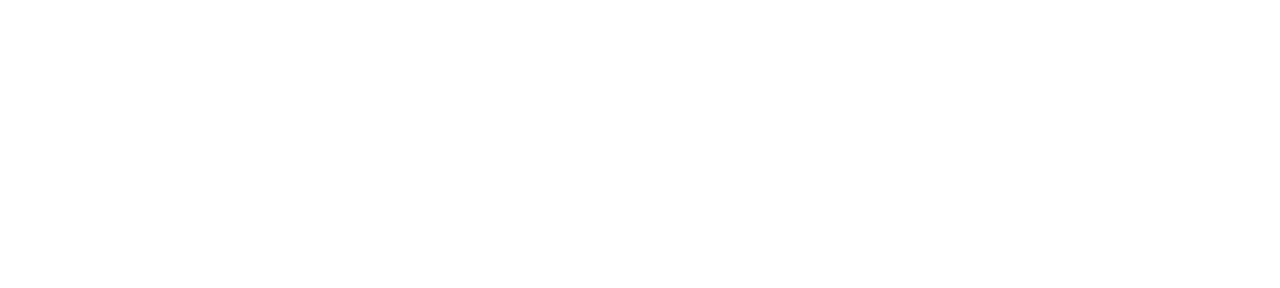
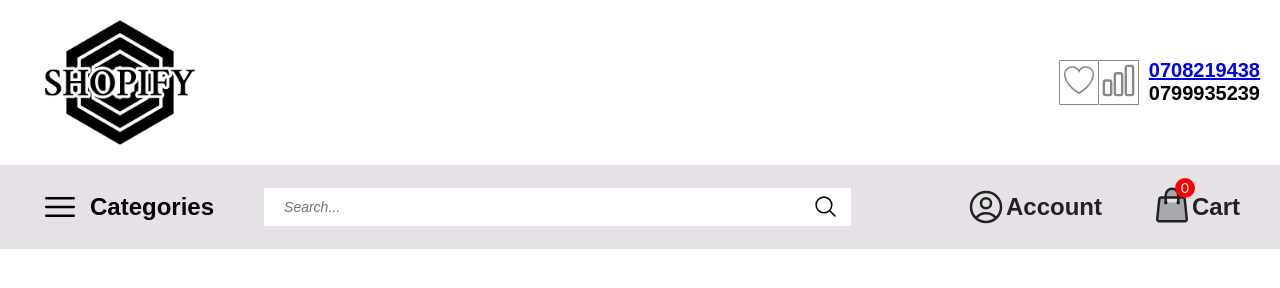
Before and after one commit to Heshbon96/Shopify, a plain HTML site: page index.html in a window 1280 px wide. Drawn offline with Linux system fonts and the light colour scheme.

Commit message:
pull section

```diff
--- a/index.html
+++ b/index.html
@@ -1,13 +1,131 @@
 <!DOCTYPE html>
 <html lang="en">
-<head>
-    <meta charset="UTF-8">
-    <meta name="viewport" content="width=device-width, initial-scale=1.0">
+  <head>
+    <meta charset="UTF-8" />
+    <meta name="viewport" content="width=device-width, initial-scale=1.0" />
     <title>Document</title>
-    <link rel="stylesheet" href="style.css">
+    <link rel="stylesheet" href="style.css" />
     <script src="script.js" defer></script>
-</head>
-<body>
+  </head>
+  <body>
+    <section class="hero-section">
+      <nav>
+        <div class="nav-logo">
+          <img
+            class="shopify-logo"
+            src="logo.png"
+            alt="logo image for Shopify"
+          />
+          <div class="contacts">
+            <div class="like-buttons">
+              <a href="#">
+                <svg
+                  xmlns="http://www.w3.org/2000/svg"
+                  fill="none"
+                  viewBox="0 0 24 24"
+                  strokeWidth="{1.5}"
+                  stroke="currentColor"
+                  className="w-6 h-6"
+                >
+                  <path
+                    strokeLinecap="round"
+                    strokeLinejoin="round"
+                    d="M21 8.25c0-2.485-2.099-4.5-4.688-4.5-1.935 0-3.597 1.126-4.312 2.733-.715-1.607-2.377-2.733-4.313-2.733C5.1 3.75 3 5.765 3 8.25c0 7.22 9 12 9 12s9-4.78 9-12z"
+                  />
+                </svg>
+              </a>
+              <a href="#">
+                <svg
+                  xmlns="http://www.w3.org/2000/svg"
+                  fill="none"
+                  viewBox="0 0 24 24"
+                  stroke-width="1.5"
+                  stroke="currentColor"
+                  class="w-6 h-6"
+                >
+                  <path
+                    stroke-linecap="round"
+                    stroke-linejoin="round"
+                    d="M3 13.125C3 12.504 3.504 12 4.125 12h2.25c.621 0 1.125.504 1.125 1.125v6.75C7.5 20.496 6.996 21 6.375 21h-2.25A1.125 1.125 0 013 19.875v-6.75zM9.75 8.625c0-.621.504-1.125 1.125-1.125h2.25c.621 0 1.125.504 1.125 1.125v11.25c0 .621-.504 1.125-1.125 1.125h-2.25a1.125 1.125 0 01-1.125-1.125V8.625zM16.5 4.125c0-.621.504-1.125 1.125-1.125h2.25C20.496 3 21 3.504 21 4.125v15.75c0 .621-.504 1.125-1.125 1.125h-2.25a1.125 1.125 0 01-1.125-1.125V4.125z"
+                  />
+                </svg>
+              </a>
+            </div>
+            <div class="contact-numbers">
+              <a href="tel:+254708219438"><p>0708219438</p></a>
+              <p>0799935239</p>
+            </div>
+          </div>
+        </div>
+        <div class="search-container">
+          <div class="categories">
+            <svg
+              xmlns="http://www.w3.org/2000/svg"
+              fill="none"
+              viewBox="0 0 24 24"
+              stroke-width="1.5"
+              stroke="currentColor"
+              class="w-6 h-6"
+            >
+              <path
+                stroke-linecap="round"
+                stroke-linejoin="round"
+                d="M3.75 6.75h16.5M3.75 12h16.5m-16.5 5.25h16.5"
+              />
+            </svg>
+            <h2>Categories</h2>
+          </div>
+          <div class="search-bar">
+            <input type="search" placeholder="Search..." />
+            <svg
+              class="search-icon"
+              xmlns="http://www.w3.org/2000/svg"
+              fill="none"
+              viewBox="0 0 24 24"
+              stroke-width="1.5"
+              stroke="currentColor"
+              class="w-6 h-6"
+            >
+              <path
+                stroke-linecap="round"
+                stroke-linejoin="round"
+                d="M21 21l-5.197-5.197m0 0A7.5 7.5 0 105.196 5.196a7.5 7.5 0 0010.607 10.607z"
+              />
+            </svg>
+          </div>
+          <div class="nav-icons">
+            <a href="#" class="nav-icon">
+              <svg
+                xmlns="http://www.w3.org/2000/svg"
+                fill="none"
+                viewBox="0 0 24 24"
+                stroke-width="1.5"
+                stroke="currentColor"
+                class="w-6 h-6"
+              >
+                <path
+                  stroke-linecap="round"
+                  stroke-linejoin="round"
+                  d="M17.982 18.725A7.488 7.488 0 0012 15.75a7.488 7.488 0 00-5.982 2.975m11.963 0a9 9 0 10-11.963 0m11.963 0A8.966 8.966 0 0112 21a8.966 8.966 0 01-5.982-2.275M15 9.75a3 3 0 11-6 0 3 3 0 016 0z"
+                />
+              </svg>
+              <h2>Account</h2>
 
-</body>
+            </a>
+            <a href="#" class="nav-icon">
+                <div class="cart">
+                    <svg xmlns="http://www.w3.org/2000/svg" fill="none" viewBox="0 0 24 24" stroke-width="1.5" stroke="currentColor" class="w-6 h-6">
+                        <path stroke-linecap="round" stroke-linejoin="round" d="M15.75 10.5V6a3.75 3.75 0 10-7.5 0v4.5m11.356-1.993l1.263 12c.07.665-.45 1.243-1.119 1.243H4.25a1.125 1.125 0 01-1.12-1.243l1.264-12A1.125 1.125 0 015.513 7.5h12.974c.576 0 1.059.435 1.119 1.007zM8.625 10.5a.375.375 0 11-.75 0 .375.375 0 01.75 0zm7.5 0a.375.375 0 11-.75 0 .375.375 0 01.75 0z" />
+                      </svg>
+                      <p>0</p>
+
+                </div>
+
+                  <h2>Cart</h2>
+            </a>
+          </div>
+        </div>
+      </nav>
+    </section>
+  </body>
 </html>
--- a/style.css
+++ b/style.css
@@ -0,0 +1,123 @@
+*{
+    padding: 0;
+    margin: 0;
+    box-sizing: border-box;
+}
+html{
+    font-family: sans-serif;
+}
+
+.shopify-logo{
+    width: 200px;
+}
+.like-buttons{
+    display: flex;
+}
+
+.like-buttons a{
+    width: 40px;
+    color: #888;
+    border: 1px solid #888;
+    border-radius: 1px;
+
+}
+.like-buttons a:hover{
+    color:#d9480f;
+    transition: box-shadow .3s;
+    box-shadow:2px 2px 4px #bbb ;
+}
+.like-buttons a:last-child{
+    border-left: none;
+}
+.contacts{
+    display: flex;
+    gap: 10px;
+    align-items: center;
+
+}
+.nav-logo{
+    display: flex;
+    justify-content: space-between;
+    padding: 20px 20px;
+}
+.contact-numbers p{
+    font-weight: bold;
+    font-size: 20px;
+}
+.categories{
+    display: flex;
+    align-items: center;
+    gap: 10px;
+
+}
+.categories svg{
+    width: 40px;
+}
+.search-container{
+    background-color: #e5e1e6;
+    padding: 20px 40px;
+    display: flex;
+    gap: 50px;
+}
+input[type="search"] {
+ border: none;
+ outline: none;
+ width: 40%;
+ font-size: 16px;
+ padding: 10px 20px;
+ width: 90%;
+}
+input[type="search"]::placeholder{
+    font-style: italic;
+    font-size: 14px;
+
+
+}
+.search-bar{
+    display: flex;
+    flex:3;
+    align-items: center;
+    position: relative;
+
+}
+.search-icon{
+    width: 25px;
+    position: absolute;
+    right: 12%;
+}
+.nav-icons{
+    display: flex;
+    gap:50px;
+    align-items: center;
+}
+.cart svg{
+    fill: #A8A9AD;
+}
+
+
+.nav-icon{
+    display: flex;
+    align-items: center;
+    text-decoration: none;
+    color: #222;
+}
+.nav-icon svg{
+    width: 40px;
+}
+.cart{
+    position: relative;
+}
+.cart p{
+    position: absolute;
+    top: -7px;
+    right:-3px;
+    font-size: 15px;;
+    color: #A8A9AD;
+    display: grid;
+    place-items: center;
+    background-color: red;
+    color: #fff;
+    border-radius: 50%;
+    width: 20px;
+    height: 20px;
+}
```
